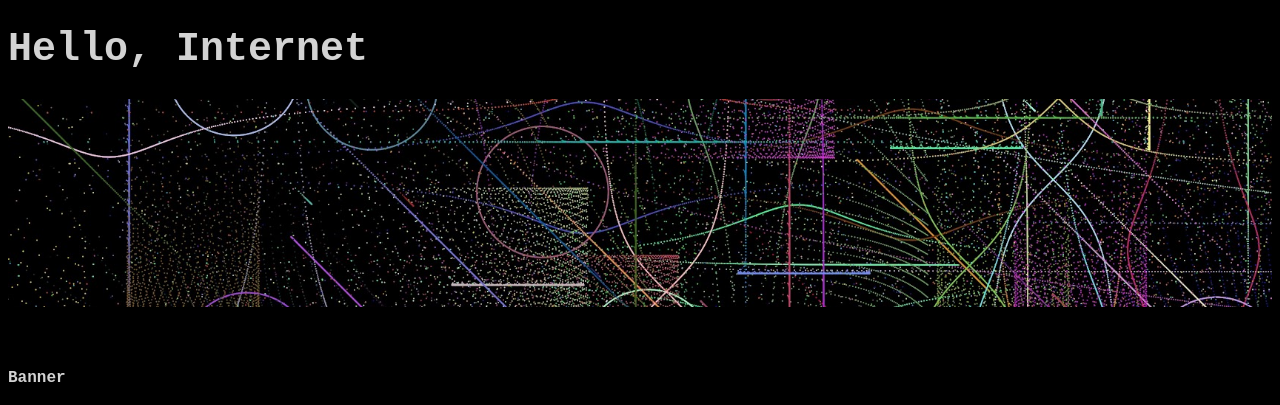
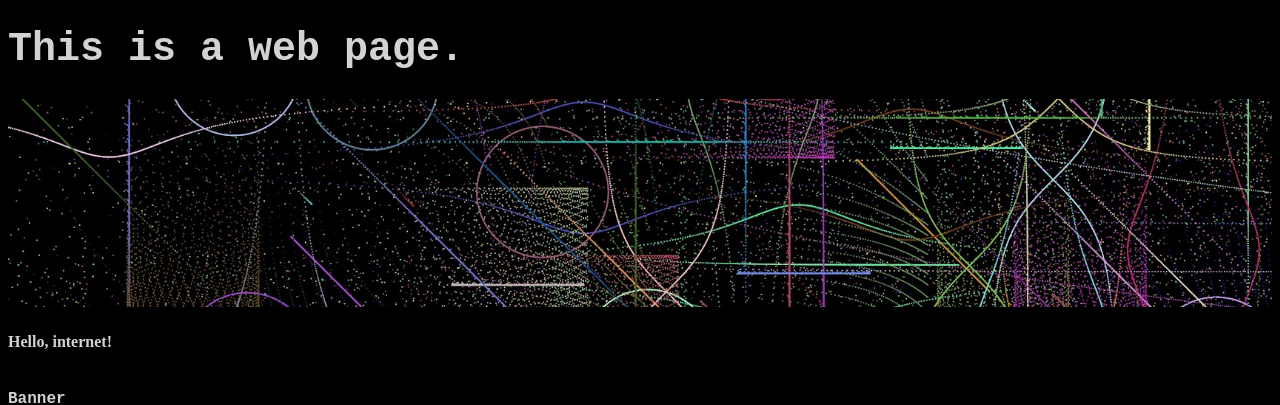
Before and after one commit to kkofu/kkofu.github.io, a plain HTML site: page index.html in a window 1280 px wide. Shown: the top 405 px of the page. Drawn offline with Linux system fonts and the light colour scheme.

Commit message:
Update index.html

```diff
--- a/index.html
+++ b/index.html
@@ -7,12 +7,15 @@
   </head>
   <body>
     <header>
-      <h1 class="title">Hello, Internet</h1>
+      <h1 class="title">This is a web page.</h1>
       <img class="title" src="header.png" width=100%>
     </header>
     <main>
+      <div class="text">
+        <h4>Hello, internet!<br></h4>
+      </div>
       <div class="window">
-        <h4 class="center"><br><br>Banner<br></h4>
+        <h4 class="center"><br>Banner<br></h4>
         <p>
           <a href="https://kkofu.github.io" class="linkimage"><img
               src="banner.png" width="200px" height="40px"></a><br>
```
